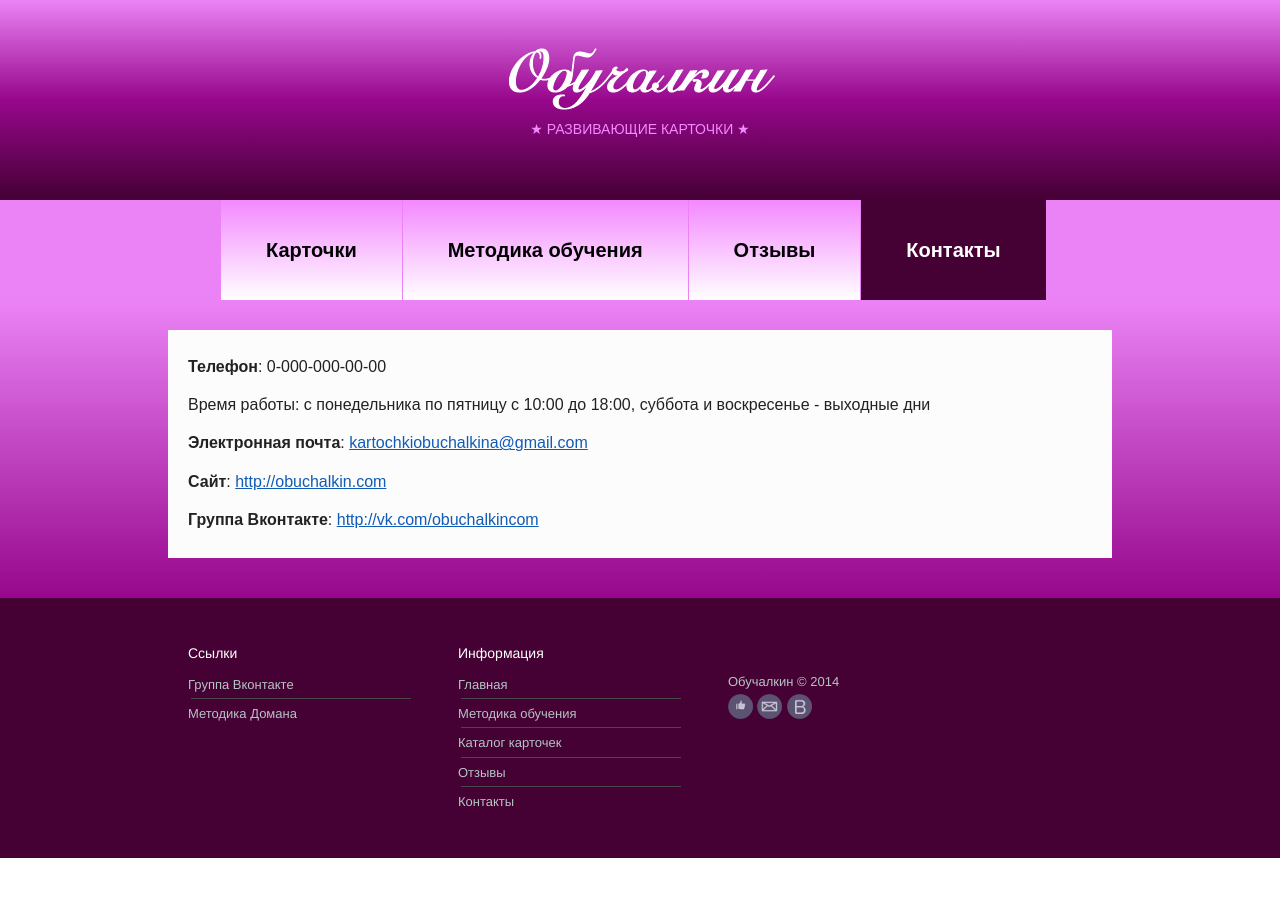
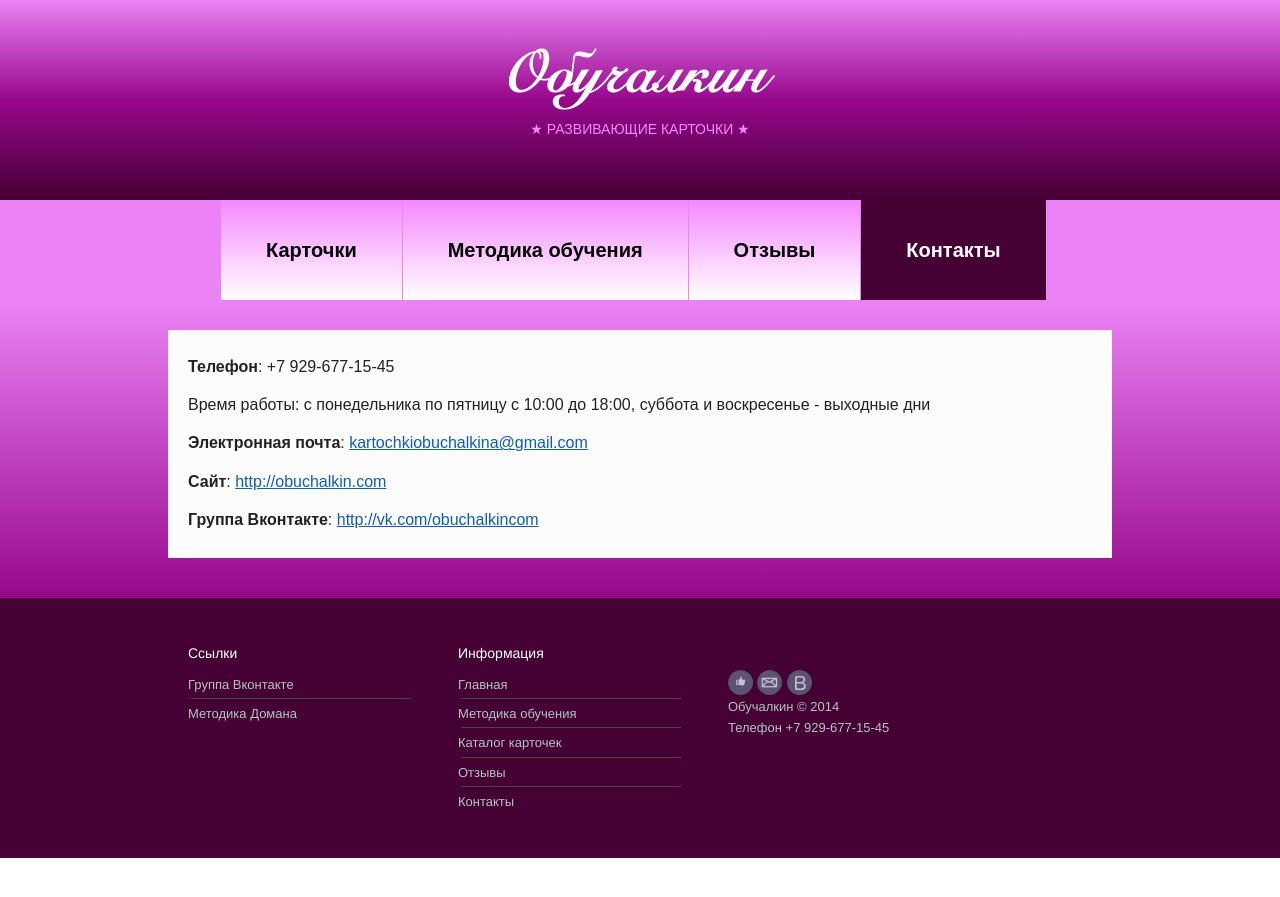
Before and after one commit to vitalidze/obuchalkin-site, a Jekyll site: the page built from contacts.html, in a window 1280 px wide. Shown: the top 897 px of the page. Built offline with Jekyll 4.4.1, drawn with Linux system fonts in a browser that asks for light colours; nearby versions of some CDN libraries; a script that is not in the unit is left out.

Commit message:
Added phone number

```diff
--- a/_includes/footer.html
+++ b/_includes/footer.html
@@ -31,7 +31,6 @@
 
             <div style="float: left; width: 360px;">
                 <ul style="list-style-type: none; padding: 0px; margin: 0px;">
-                    <li class="mjs-footer-link-container mjs-footer-link">Обучалкин &#169; 2014</li>
                     <li>
                         <a href="http://obuchalkin.reformal.ru" onclick="Reformal.widgetOpen();return false;" onmouseover="Reformal.widgetPreload();"><img src="img/reviews-icon-X.png" alt="Oставить отзыв..."></a>
                         <script type="text/javascript">
@@ -55,6 +54,8 @@
                         <a href="mailto:kartochkiobuchalkina@gmail.com" title="Написать письмо..."><img src="img/email-icon-X.png" alt="Написать письмо..."></a>
                         <a href="http://vk.com/obuchalkincom" title="Группа вконтакте..." target="_blank"><img src="img/vkontakte-icon-X.png" alt="Группа вконтакте..."></a>
                     </li>
+                    <li class="mjs-footer-link-container mjs-footer-link">Обучалкин &#169; 2014</li>
+                    <li class="mjs-footer-link">Телефон +7 929-677-15-45</li>
                     <!-- li class="mjs-footer-divider"></li -->
                     <li class="mjs-footer-link-container"></li>
                     <!-- li class="mjs-footer-divider"></li -->
--- a/contacts.html
+++ b/contacts.html
@@ -3,7 +3,7 @@
 title: Контакты
 ---
         <div class="mjs-content-holder mjs-text-container">
-            <p><b>Телефон</b>: 0-000-000-00-00</p>
+            <p><b>Телефон</b>: +7 929-677-15-45</p>
             <p>Время работы: с понедельника по пятницу с 10:00 до 18:00, суббота и воскресенье - выходные дни</p>
             <p><b>Электронная почта</b>: <a href="mailto:kartochkiobuchalkina@gmail.com" class="mjs-link">kartochkiobuchalkina@gmail.com</a></p>
             <p><b>Сайт</b>: <a href="http://obuchalkin.com" class="mjs-link">http://obuchalkin.com</a></p>
```
